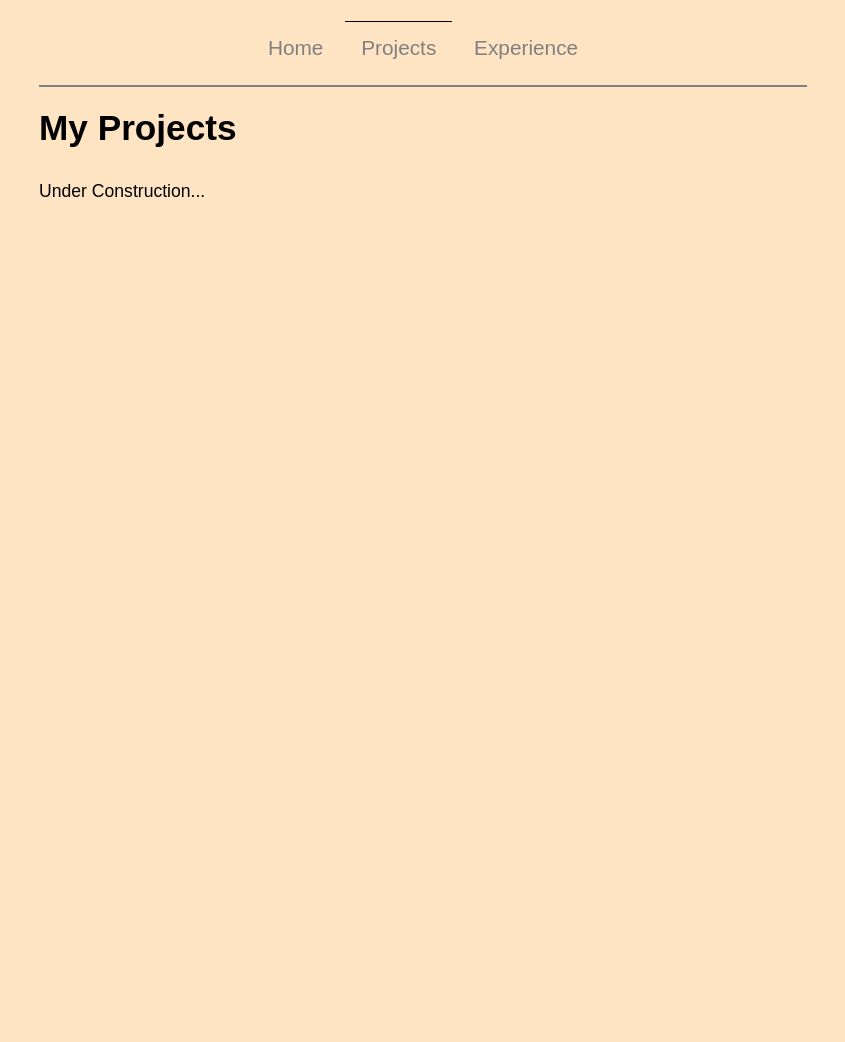
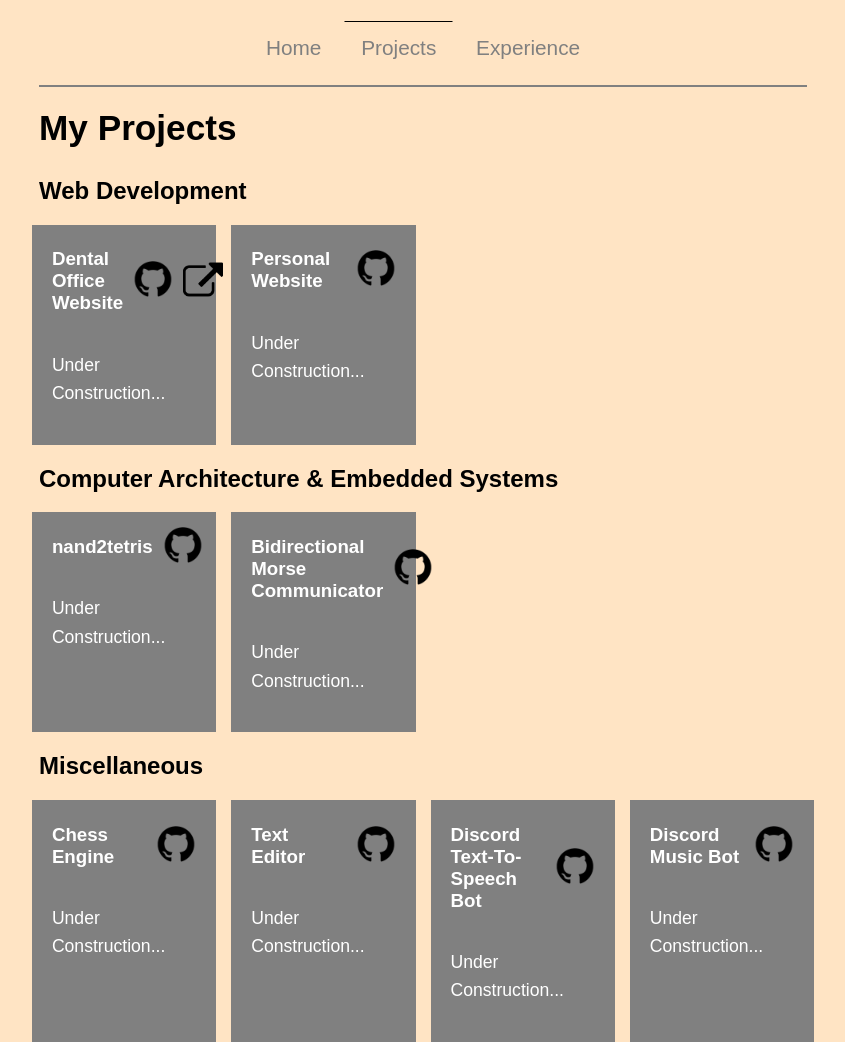
Before and after one commit to SharabhojI/personal-website, a plain HTML site: page projects.html in a window 1280 px wide. Shown: the whole page, without its empty margins (217-1062 px from the left). Before the commit the page ends 800 px from the top, so only its background shows below. Drawn offline with Linux system fonts and the light colour scheme.

Commit message:
added project boxes

```diff
--- a/projects.html
+++ b/projects.html
@@ -20,7 +20,74 @@
 
         <section>
             <h1>My Projects</h1>
-            <p>Under Construction...</p>
+            <h2>Web Development</h2>
+            <div class="project-group">
+                <div class="project-item">
+                    <div class="project-heading">
+                        <h3>Dental Office Website</h3>
+                        <a href="https://github.com/SharabhojI/dental-office-website"><img src="src/images/github-logo.png" alt="Github Logo"></a>
+                        <a href="https://sharabhoji.github.io/dental-office-website/"><img src="src/images/external-link.png" alt="External Link"></a>
+                    </div>
+                    <p>Under Construction...</p>
+                </div>
+                <div class="project-item">
+                    <div class="project-heading">
+                        <h3>Personal Website</h3>
+                        <a href="https://github.com/SharabhojI/personal-website"><img src="src/images/github-logo.png" alt="Github Logo"></a>
+                    </div>
+                    <p>Under Construction...</p>
+                </div>
+            </div>
+
+            <h2>Computer Architecture & Embedded Systems</h2>
+            <div class="project-group">
+                <div class="project-item">
+                    <div class="project-heading">
+                        <h3>nand2tetris</h3>
+                        <a href="https://github.com/SharabhojI/nand2tetris"><img src="src/images/github-logo.png" alt="Github Logo"></a>
+                    </div>
+                    <p>Under Construction...</p>
+                </div>
+                <div class="project-item">
+                    <div class="project-heading">
+                        <h3>Bidirectional Morse Communicator</h3>
+                        <a href="https://github.com/SharabhojI/morse-communicator"><img src="src/images/github-logo.png" alt="Github Logo"></a>
+                    </div>
+                    <p>Under Construction...</p>
+                </div>
+            </div>
+
+            <h2>Miscellaneous</h2>
+            <div class="project-group">
+                <div class="project-item">
+                    <div class="project-heading">
+                        <h3>Chess Engine</h3>
+                        <a href="https://github.com/SharabhojI/chess"><img src="src/images/github-logo.png" alt="Github Logo"></a>
+                    </div>
+                    <p>Under Construction...</p>
+                </div>
+                <div class="project-item">
+                    <div class="project-heading">
+                        <h3>Text Editor</h3>
+                        <a href="https://github.com/SharabhojI/custom-text-editor"><img src="src/images/github-logo.png" alt="Github Logo"></a>
+                    </div>
+                    <p>Under Construction...</p>
+                </div>
+                <div class="project-item">
+                    <div class="project-heading">
+                        <h3>Discord Text-To-Speech Bot</h3>
+                        <a href="https://github.com/SharabhojI/discord-TTS-bot"><img src="src/images/github-logo.png" alt="Github Logo"></a>
+                    </div>
+                    <p>Under Construction...</p>
+                </div>
+                <div class="project-item">
+                    <div class="project-heading">
+                        <h3>Discord Music Bot</h3>
+                        <a href="https://github.com/SharabhojI/discord-music-bot"><img src="src/images/github-logo.png" alt="Github Logo"></a>
+                    </div>
+                    <p>Under Construction...</p>
+                </div>
+            </div>
         </section>
     </body>
 </html>
--- a/src/css/styles.css
+++ b/src/css/styles.css
@@ -35,17 +35,19 @@ nav ul li a {
     text-align: center;
     padding: 14px 16px;
     text-decoration: none;
+    border: 1px solid transparent;
 }
 
 nav ul li a:hover {
     color: black;
-    border-bottom: 1px solid black;
-    transition: 0.5s ease-in;
+    background-color: rgb(161, 161, 161);
+    border: 1px solid rgb(161, 161, 161);;
+    border-radius: 25px;
+    transition: 1s;
 }
 
 .active {
     border-top: 1px solid black;
-    border-bottom: 1px solid transparent;
 }
 
 h1 {
@@ -57,3 +59,33 @@ p {
     font-size: 1.1em;
     line-height: 1.6em;
 }
+
+.project-group {
+    display: grid;
+    grid-template-columns: 24% 24% 24% 24%;
+    gap: 15px;
+    justify-content: center;
+}
+
+.project-item {
+    padding: 20px;
+    color: white;
+    background-color: gray;
+}
+
+.project-heading {
+    margin-top: -15px;
+    display: flex;
+    align-items: center;
+    justify-content: space-between;
+    gap: 10px;
+}
+
+.project-heading img {
+    width: 40px;
+}
+
+.project-heading img:hover {
+    transform: scale(1.5);
+    transition: 1s;
+}
```
Also changed, not shown: src/images/external-link.png (added), src/images/github-logo.png (added).
